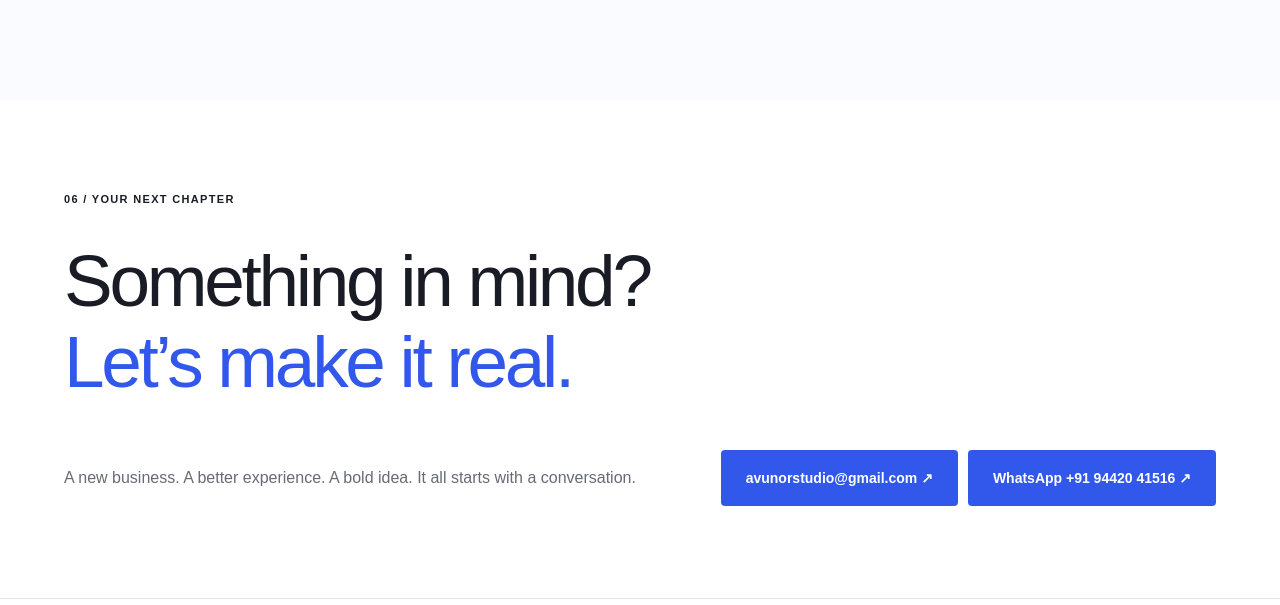
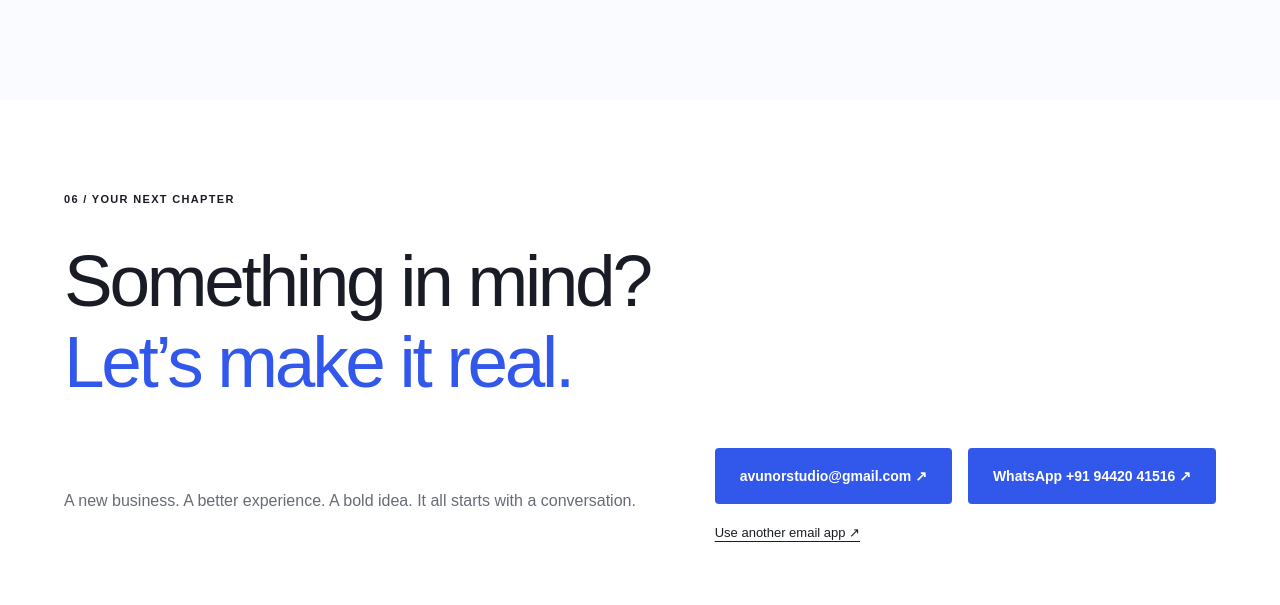
Before and after one commit to Avunor-studio/website, a website: page public/index.html in a window 1280 px wide. Shown: the part 5315-5920 px from the top of the page. Drawn offline with Linux system fonts and the light colour scheme; no server answers.

Commit message:
Open email contact in Gmail with a mail app fallback

```diff
--- a/public/app.js
+++ b/public/app.js
@@ -8,8 +8,27 @@ document.addEventListener('pointerdown', event => { if (!nav.contains(event.targ
 matchMedia('(min-width: 1001px)').addEventListener('change', closeMenu);
 document.querySelector('#year').textContent = new Date().getFullYear();
 const contact = window.AVUNOR_CONTACT || {};
-const links = [];
-if (/^[^\s@]+@[^\s@]+\.[^\s@]+$/.test(contact.email || '')) links.push([contact.email + ' ↗', 'mailto:' + contact.email]);
+const holder = document.querySelector('#contact-links');
+const validEmail = /^[^\s@]+@[^\s@]+\.[^\s@]+$/.test(contact.email || '');
 const phone = (contact.whatsapp || '').replace(/[\s+()-]/g, '');
-if (/^[1-9]\d{6,14}$/.test(phone)) links.push(['WhatsApp ' + contact.whatsapp + ' ↗', 'https://wa.me/' + phone]);
-if (links.length) { const holder = document.querySelector('#contact-links'); holder.replaceChildren(); links.forEach(([label, href]) => { const link = document.createElement('a'); link.className = 'button'; link.textContent = label; link.href = href; holder.append(link); }); }
+const validPhone = /^[1-9]\d{6,14}$/.test(phone);
+function contactLink(label, href, primary = true) {
+  const link = document.createElement('a');
+  link.textContent = label;
+  link.href = href;
+  link.className = primary ? 'button' : 'contact-email-app';
+  return link;
+}
+if (validEmail || validPhone) holder.replaceChildren();
+if (validEmail) {
+  const group = document.createElement('div');
+  group.className = 'contact-email-group';
+  const gmail = contactLink(contact.email + ' ↗', 'https://mail.google.com/mail/?view=cm&fs=1&to=' + encodeURIComponent(contact.email));
+  gmail.target = '_blank';
+  gmail.rel = 'noopener noreferrer';
+  gmail.setAttribute('aria-label', 'Email ' + contact.email + ' via Gmail (opens in a new tab)');
+  const mailApp = contactLink('Use another email app ↗', 'mailto:' + contact.email, false);
+  group.append(gmail, mailApp);
+  holder.append(group);
+}
+if (validPhone) holder.append(contactLink('WhatsApp ' + contact.whatsapp + ' ↗', 'https://wa.me/' + phone));
--- a/public/responsive.css
+++ b/public/responsive.css
@@ -134,3 +134,8 @@ footer .brand { display: flex; align-items: center; width: 200px; max-width: 100
   footer { grid-template-columns: minmax(0, 1fr); }
   footer > span, footer > a:last-child { justify-self: start; }
 }
+
+#contact-links { align-items: flex-start; gap: 16px; }
+.contact-email-group { display: flex; flex-direction: column; min-width: 0; max-width: 100%; gap: 6px; }
+.contact-email-app { display: inline-flex; align-items: center; min-height: 44px; font-size: 13px; text-decoration: underline; text-underline-offset: 4px; }
+@media (max-width: 600px) { .contact-email-group, .contact-email-group > .button { width: 100%; } }
```
